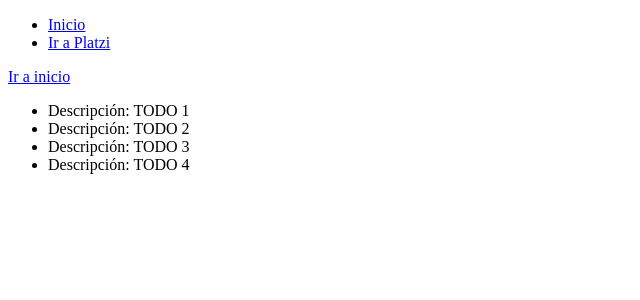
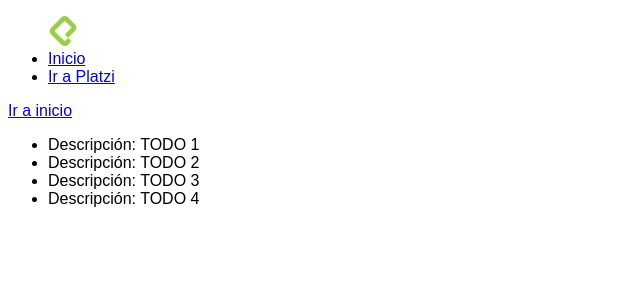
Before and after one commit to francorotundo/flask_old_course, a Flask app: page /hello in a window 1280 px wide. Shown: the top 300 px of the page, without its empty margins (0-640 px from the left). Run offline with Flask 3, Linux system fonts and the light colour scheme.

Commit message:
feat: Using static files: images

```diff
--- a/app.py
+++ b/app.py
@@ -1,6 +1,10 @@
 from flask import Flask, make_response, redirect, render_template, request
 
-app = Flask(__name__)
+app = Flask(
+    __name__,
+    template_folder='./templates',
+    static_folder='./static'
+    )
 
 todos = [f'TODO {i}' for i in range(1,5)]
 @app.route('/hello', methods=["GET"])
--- /dev/null
+++ b/static/css/style.css
@@ -0,0 +1,7 @@
+* {
+    font-family: sans-serif;
+}
+
+img {
+    max-width: 30px;
+}
--- a/templates/base.html
+++ b/templates/base.html
@@ -3,6 +3,7 @@
 <head>
     <meta charset="UTF-8">
     <meta name="viewport" content="width=device-width, initial-scale=1.0">
+    <link rel="stylesheet" href="{{ url_for('static', filename='css/style.css')}}">
     <title>{% block title %}FLASK | {% endblock title %}</title>
 </head>
 <body>
--- a/templates/navbar.html
+++ b/templates/navbar.html
@@ -1,5 +1,6 @@
 <nav>
     <ul>
+        <img src="{{ url_for('static', filename='img/platzi.png')}}" alt="">
         <li><a href="{{ url_for('index') }}">Inicio</a></li>
         <li><a href="http://platzi.com">Ir a Platzi</a></li>
     </ul>
```
Also changed, not shown: static/img/platzi.png (added).
